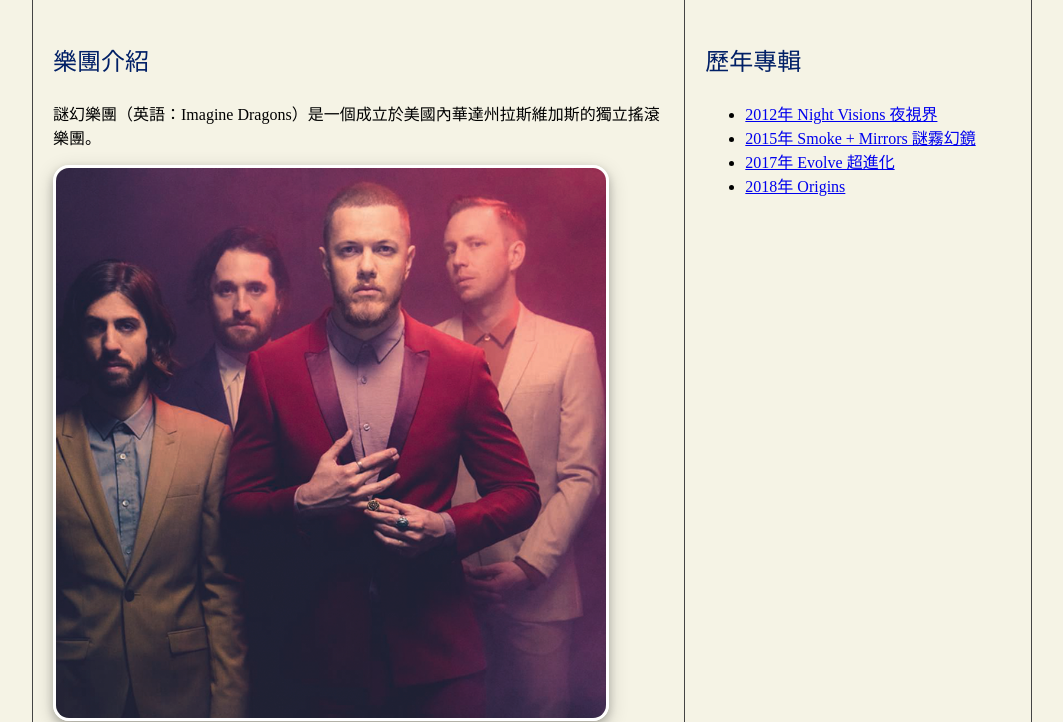
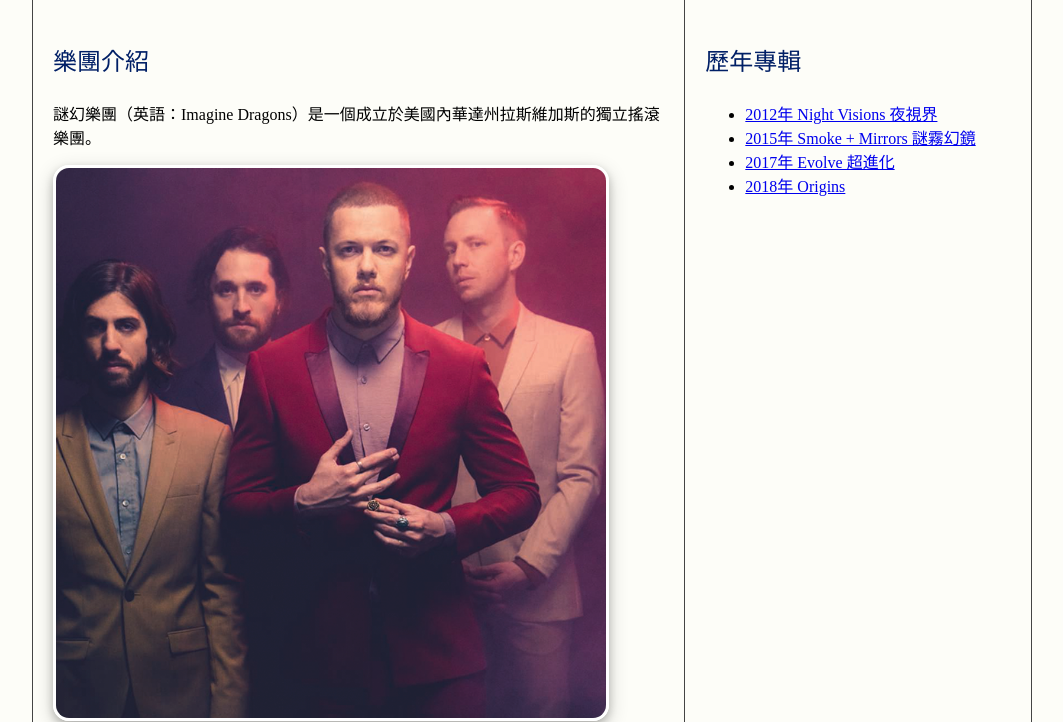
Before and after one commit to yanyun25/ch02-4, a plain HTML site: page index.html in a window 1280 px wide. Shown: the part 174-896 px from the top of the page, without its empty margins (108-1171 px from the left). Drawn offline with Linux system fonts and the light colour scheme.

Commit message:
修正background color

```diff
--- a/css/style.css
+++ b/css/style.css
@@ -9,7 +9,7 @@
     width: 1000px;
     margin: 0px auto;
     font-size: 1em;
-    background-color:  #f5f3e5;
+    background-color:  #fdfdf8;
     }
 
 header {
```
